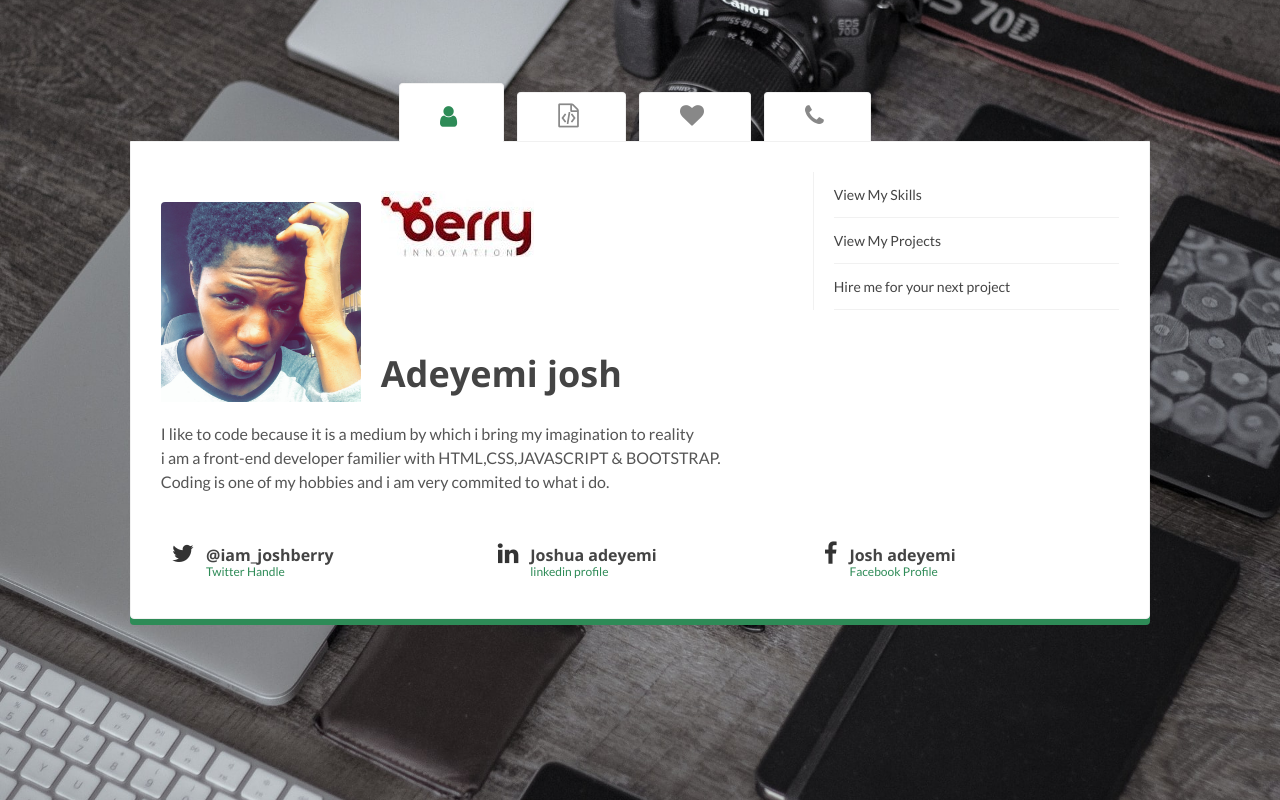
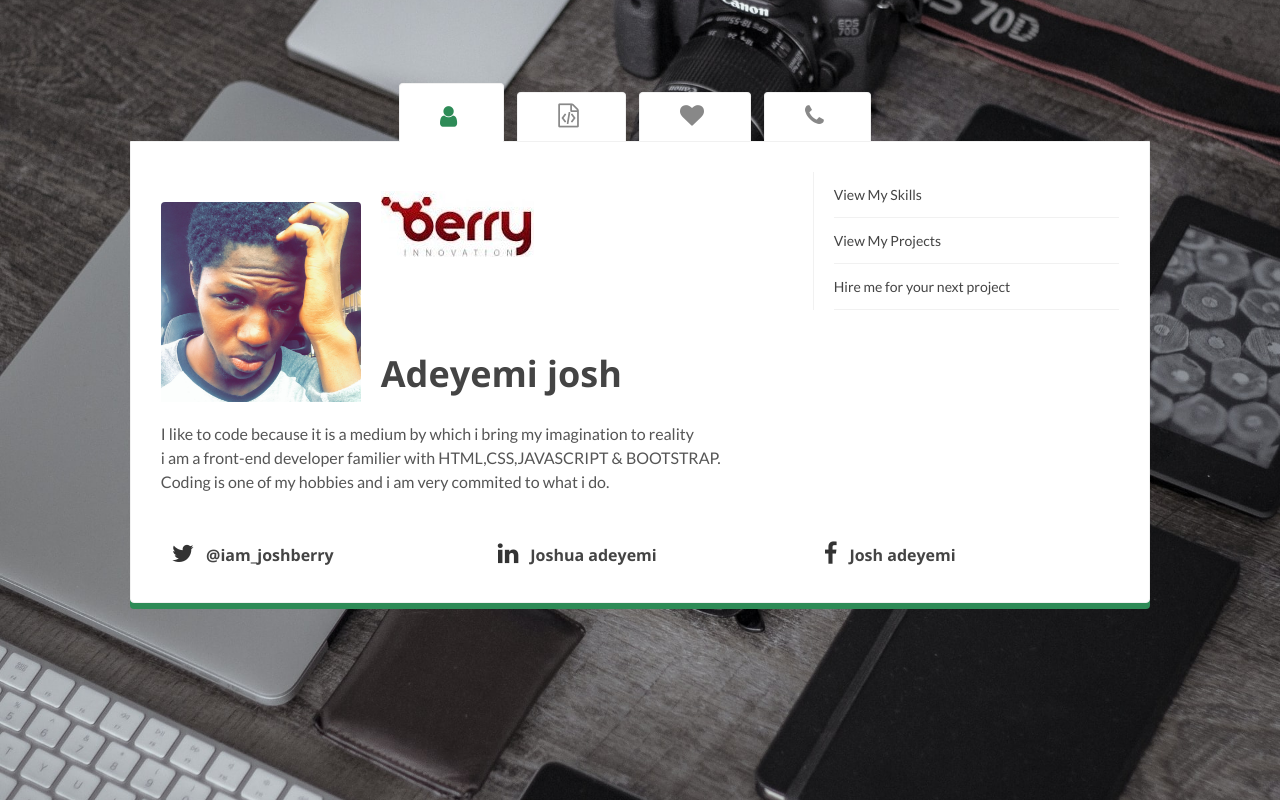
Before and after one commit to adeyemijosh/work1, a plain HTML site: page index.html in a window 1280 px wide. Drawn offline with nearby package versions, Linux system fonts and the light colour scheme; a web font is replaced by a local one.

Commit message:
Update index.html

```diff
--- a/index.html
+++ b/index.html
@@ -166,7 +166,7 @@
                         </a>
                       </h3>
                       <p>
-                        Twitter Handle
+
                       </p>
                     </div>
                   </div>
@@ -183,7 +183,7 @@
                         </a>
                       </h3>
                       <p>
-                    linkedin profile
+
 
                       </p>
                     </div>
@@ -200,7 +200,7 @@
                         </a>
                       </h3>
                       <p>
-                        Facebook Profile
+
                       </p>
                     </div>
                   </div>
```
